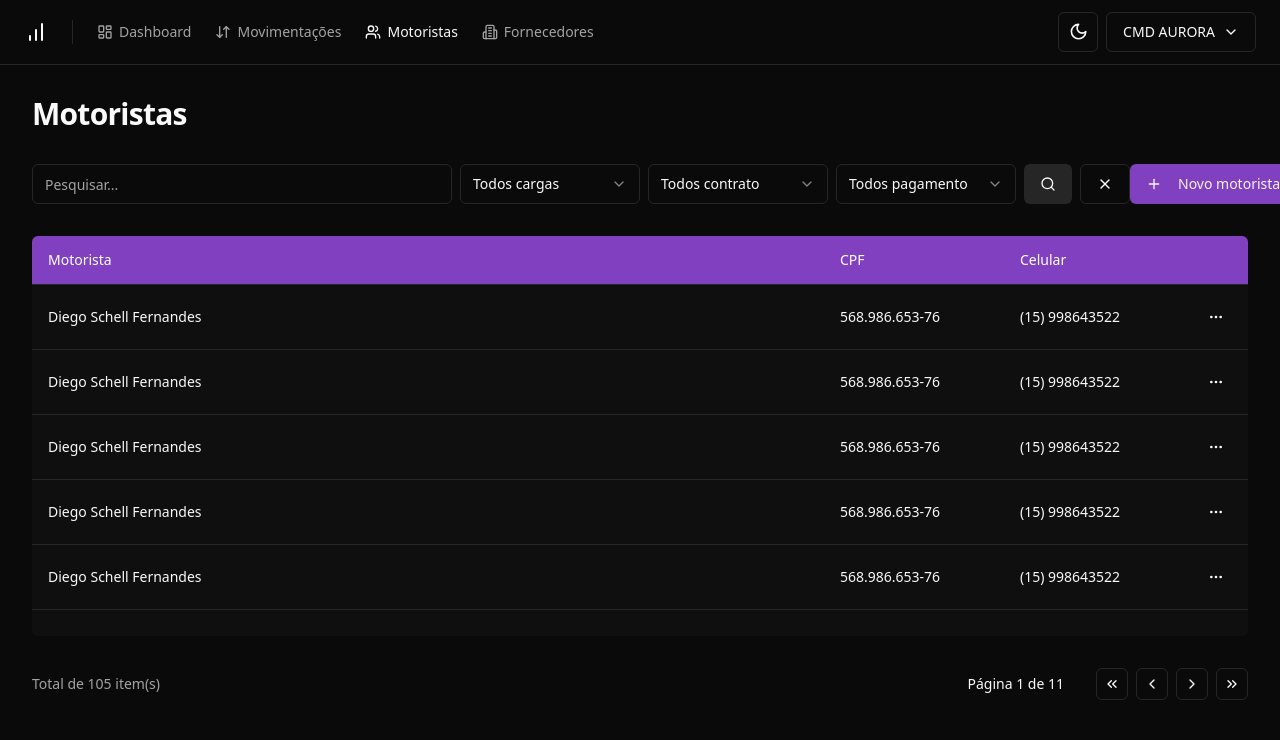
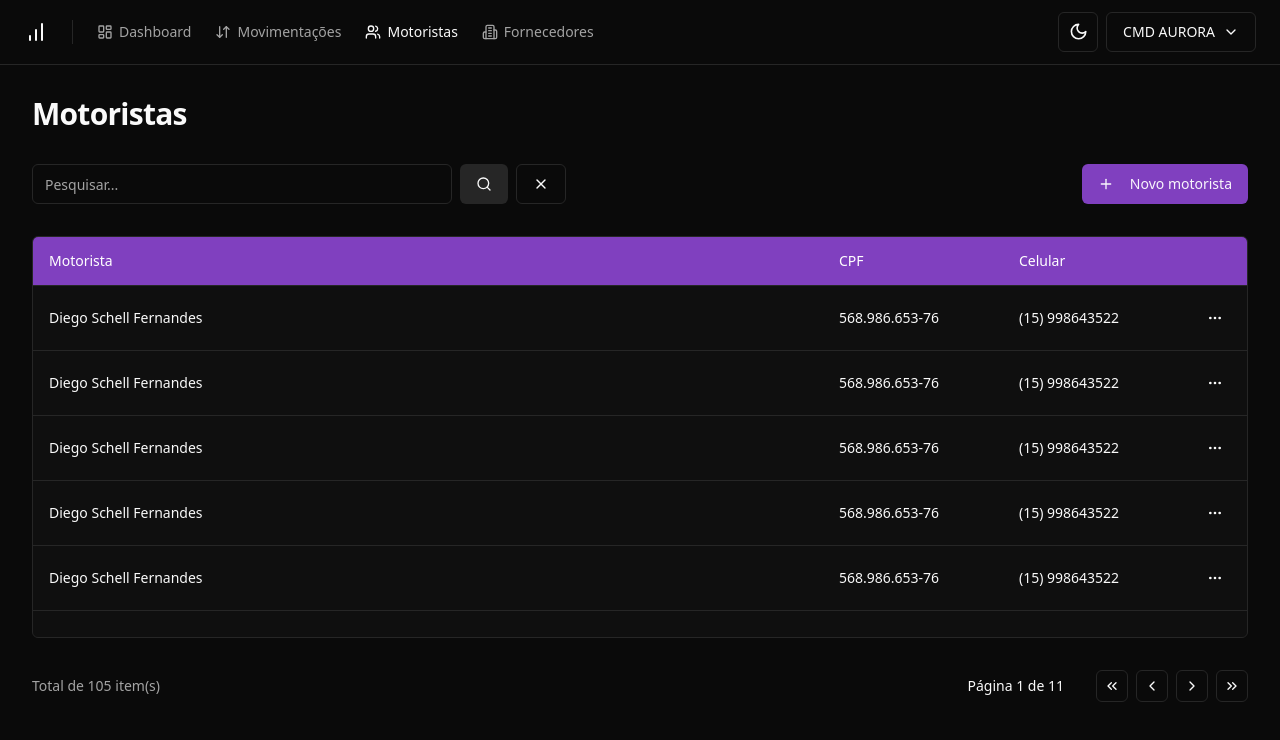
Before and after one commit to comandoDev/cmd-carg-web, a React (Vite) app: page /motoristas in a window 1280 px wide. Shown: the top 740 px of the page. Built offline with nearby package versions, Linux system fonts and the light colour scheme.

Commit message:
feat: remove driver table filters

```diff
--- a/src/pages/app/drivers/driver-table-filters.tsx
+++ b/src/pages/app/drivers/driver-table-filters.tsx
@@ -2,50 +2,12 @@ import { Search, X } from 'lucide-react'
 
 import { Button } from '@/components/ui/button'
 import { Input } from '@/components/ui/input'
-import {
-  Select,
-  SelectContent,
-  SelectItem,
-  SelectTrigger,
-  SelectValue,
-} from '@/components/ui/select'
 
 export function DriverTableFilters() {
   return (
     <form className="flex items-center gap-2">
       <Input placeholder="Pesquisar..." className="h-10 w-[420px]" />
-      <Select defaultValue="all">
-        <SelectTrigger className="h-10 w-[180px]">
-          <SelectValue />
-        </SelectTrigger>
-        <SelectContent>
-          <SelectItem value="all">Todos cargas</SelectItem>
-          <SelectItem value="pending">Volume</SelectItem>
-          <SelectItem value="canceled">Peso</SelectItem>
-        </SelectContent>
-      </Select>
-      <Select defaultValue="all">
-        <SelectTrigger className="h-10 w-[180px]">
-          <SelectValue />
-        </SelectTrigger>
-        <SelectContent>
-          <SelectItem value="all">Todos contrato</SelectItem>
-          <SelectItem value="pending">Agregado</SelectItem>
-          <SelectItem value="canceled">Frota</SelectItem>
-          <SelectItem value="canceled">Cliente</SelectItem>
-        </SelectContent>
-      </Select>
-      <Select defaultValue="all">
-        <SelectTrigger className="h-10 w-[180px]">
-          <SelectValue />
-        </SelectTrigger>
-        <SelectContent>
-          <SelectItem value="all">Todos pagamento</SelectItem>
-          <SelectItem value="delivered">Carga</SelectItem>
-          <SelectItem value="delivered">Descarga</SelectItem>
-          <SelectItem value="delivered">Reembolso</SelectItem>
-        </SelectContent>
-      </Select>
+
       <Button variant="secondary" type="submit">
         <Search className="h-4 w-4" />
       </Button>
--- a/src/pages/app/drivers/drivers.tsx
+++ b/src/pages/app/drivers/drivers.tsx
@@ -30,7 +30,7 @@ export function Drivers() {
             </Button>
           </div>
 
-          <div className="bDriver overflow-hidden rounded-md">
+          <div className="overflow-hidden rounded-md border">
             <Table>
               <TableHeader>
                 <TableRow>
--- a/src/pages/app/suppliers/suppliers.tsx
+++ b/src/pages/app/suppliers/suppliers.tsx
@@ -37,7 +37,7 @@ export function Suppliers() {
             </Dialog>
           </div>
 
-          <div className="bSupplier overflow-hidden rounded-md">
+          <div className="overflow-hidden rounded-md border">
             <Table>
               <TableHeader>
                 <TableRow>
```
